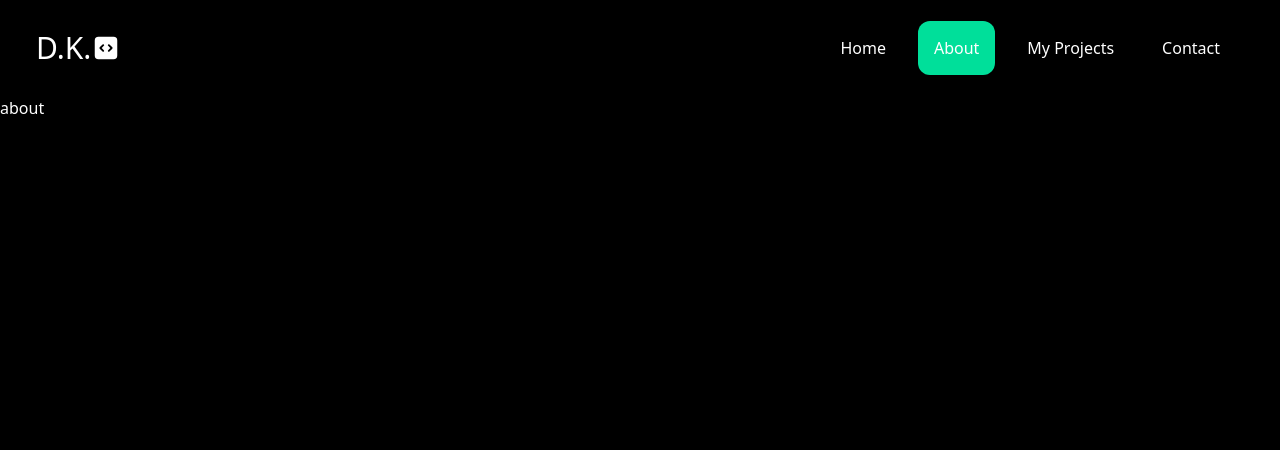
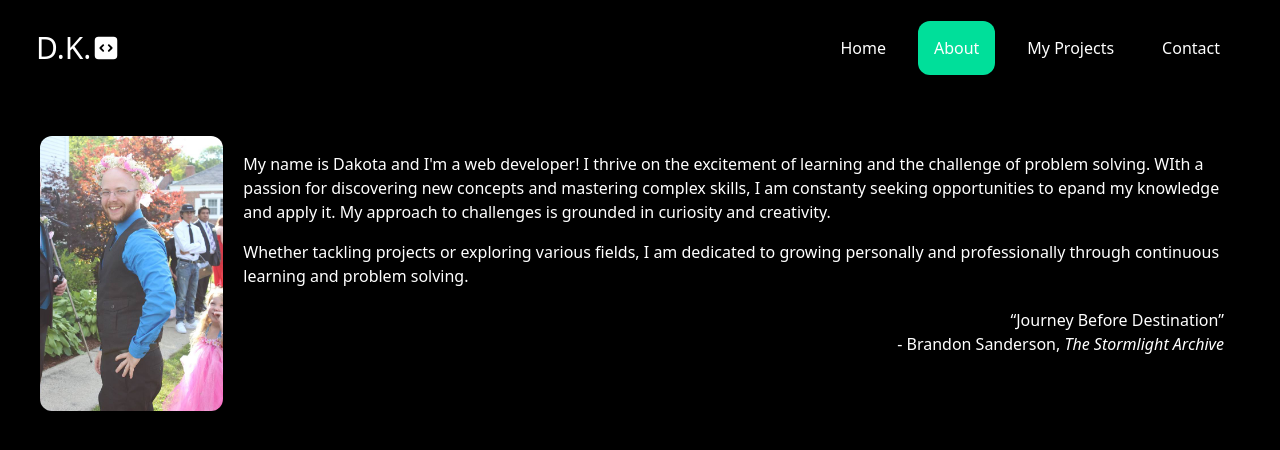
Before and after one commit to JabaDUDE/react-portfolio, a React (Vite) app: page /about in a window 1280 px wide. Shown: the top 450 px of the page. Built offline with nearby package versions, Linux system fonts and the light colour scheme.

Commit message:
got rid of unused styles, added self pic for About Me section, created and styled About Me page

```diff
--- a/src/components/navbar/index.jsx
+++ b/src/components/navbar/index.jsx
@@ -30,7 +30,6 @@ export default function Navbar(){
         }
     ]
 
-    const style = { color: 'black' }
 
     return(
         <>
--- a/src/components/pages/about.jsx
+++ b/src/components/pages/about.jsx
@@ -1,8 +1,24 @@
-
+import img from '../../assets/self/flower-king.jpg'
 
 function About() {
   return (
-    <div>about</div>
+    <div className='flex'>
+      <div className='md:m-10 m-5'>
+        <div className='md:float-left md:mr-5'>
+          <img src={img} alt='photo of myself' className='w=[150px] h-[275px] rounded-xl m-auto' />
+      </div>
+      <div className='p-4'>
+        <p className='mb-4'>My name is Dakota and I'm a web developer! I thrive on the excitement of learning and the challenge of problem solving. WIth a passion for discovering new concepts and mastering complex skills, I am constanty seeking opportunities to epand my knowledge and apply it. My approach to challenges is grounded in curiosity and creativity.</p>
+        <p>Whether tackling projects or exploring various fields, I am dedicated to growing personally and professionally through continuous learning and problem solving.</p>
+          <div className='text-right mt-5'>
+          <blockquote>
+          <p><q>Journey Before Destination</q></p>
+          </blockquote>
+          <p>- Brandon Sanderson, <cite>The Stormlight Archive</cite></p>
+          </div>
+        </div>
+      </div>
+    </div>
   )
 }
 
```
Also changed, not shown: src/assets/self/flower-king.jpg (added).
